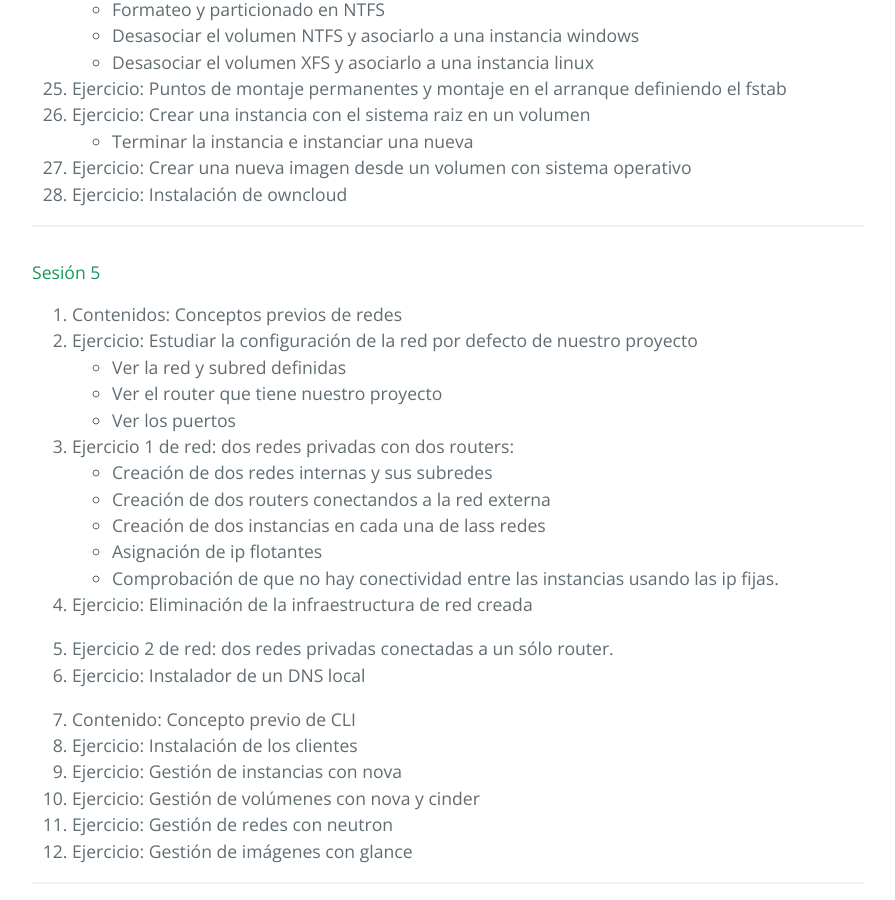
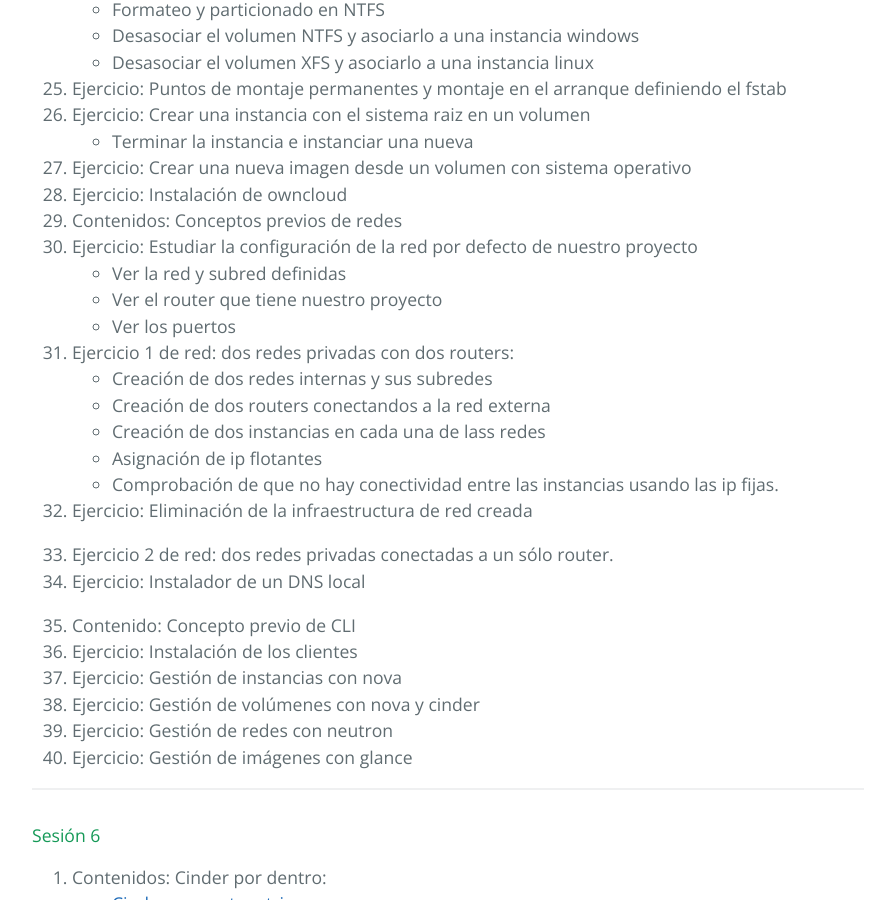
Before and after one commit to iesgn/ow1, a Jekyll site: the page built from curso/sesion.md, in a window 1280 px wide and 900 px high, scrolled down 2966 px. Shown: the whole window, without its empty margins (192-1087 px from the left). Built offline with Jekyll 4.4.1, drawn with Linux system fonts in a browser that asks for light colours.

Commit message:
Sesión 6

```diff
--- a/curso/sesion.md
+++ b/curso/sesion.md
@@ -83,8 +83,6 @@ tittle: Sesiones online
  * Terminar la instancia e instanciar una nueva
 1. Ejercicio: Crear una nueva imagen desde un volumen con sistema operativo
 1. Ejercicio: Instalación de owncloud
-<hr/>
-####Sesión 5
 1. Contenidos: Conceptos previos de redes
 1. Ejercicio: Estudiar la configuración de la red por defecto de nuestro proyecto
  * Ver la red y subred definidas
```
